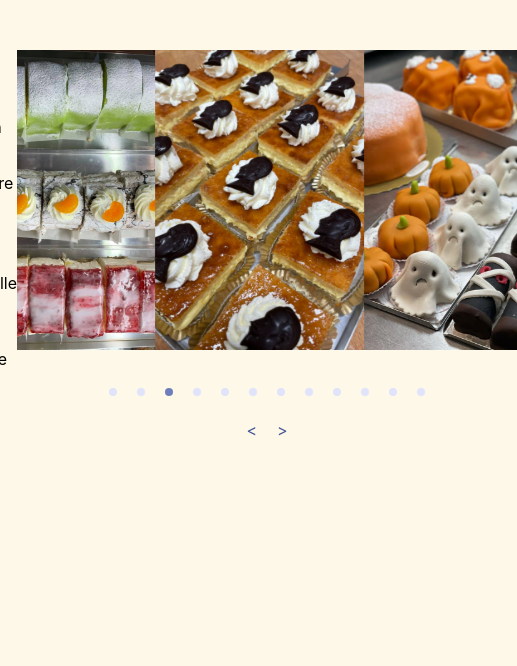
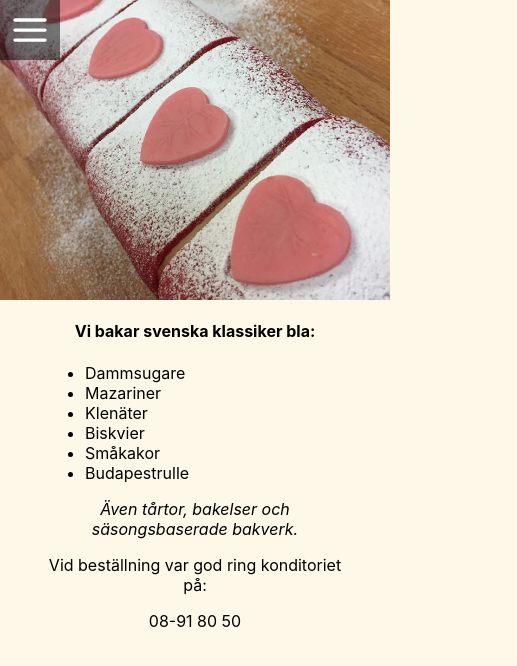
Before and after one commit to annaester/arstakonditori, a React (Create React App) app: page /konditori in a window 390 px wide. Shown: the top 666 px of the page, 517 px wide, since content can reach past the window. Built offline with nearby package versions, Linux system fonts and the light colour scheme.

Commit message:
built all mobilecomponents

```diff
--- a/src/App.js
+++ b/src/App.js
@@ -7,7 +7,7 @@ import BullarBrod from "components/BullarBrod";
 import Konditori from "components/Konditori";
 import Kontakt from "components/Kontakt";
 import Footer from "components/Footer";
-import Mobile from "components/Mobile";
+import MobileFirstP from "components/Mobilecomponents/MobileFirstP";
 import OmOss from "components/OmOss";
 
 export const App = () => {
@@ -19,7 +19,7 @@ export const App = () => {
       {isMobile && (
         <BrowserRouter>
           <Routes>
-            <Route path="/" element={<Mobile />} />
+            <Route path="/" element={<MobileFirstP />} />
             <Route path="/omoss" element={<OmOss />} />
             <Route path="/bullar" element={<BullarBrod />} />
             <Route path="/konditori" element={<Konditori />} />
--- a/src/components/BullarBrod.js
+++ b/src/components/BullarBrod.js
@@ -2,6 +2,8 @@ import React from "react";
 import AliceCarousel from "react-alice-carousel";
 import "react-alice-carousel/lib/alice-carousel.css";
 import styled from "styled-components";
+import MobileBuBr from "./Mobilecomponents/MobileBuBr";
+import { useMediaQuery } from "react-responsive";
 
 const BildSlider = styled.img`
   width: 500px;
@@ -38,7 +40,13 @@ const BakBox = styled.section`
 `;
 
 const BullarBrod = () => {
+  const isMobile = useMediaQuery({ query: "(max-width: 775px)" });
+  const isTabletOrBigger = useMediaQuery({ query: "(min-width: 776px)" });
+
   return (
+    <>
+      {isMobile && <MobileBuBr />}
+      {isTabletOrBigger && (
         <BakBox>
           <div>
             <p>Dagsfärsktbröd varje dag. Ett urval av vårt sortiment:</p>
@@ -54,6 +62,8 @@ const BullarBrod = () => {
 
           <BrodGallery />
         </BakBox>
+      )}
+    </>
   );
 };
 
--- a/src/components/Header.js
+++ b/src/components/Header.js
@@ -10,14 +10,14 @@ const HeaderBox = styled.section`
   justify-content: flex-end;
 `;
 
-const BackgroundImage = styled.image`
+const BackgroundImage = styled.img`
   background-image: url("./pictures/bakery front.jpeg");
   width: 100%;
   height: 500px;
   object-fit: cover;
   z-index: -1;
 `;
-const Logo = styled.image`
+const Logo = styled.img`
   background-image: url("./pictures/loga.jpg");
   position: absolute;
   border-radius: 50%;
--- a/src/components/Konditori.js
+++ b/src/components/Konditori.js
@@ -2,6 +2,8 @@ import React from "react";
 import AliceCarousel from "react-alice-carousel";
 import "react-alice-carousel/lib/alice-carousel.css";
 import styled from "styled-components";
+import { useMediaQuery } from "react-responsive";
+import MobileKonditori from "./Mobilecomponents/MobileKonditori";
 
 const BildSlider = styled.img`
   width: 500px;
@@ -40,7 +42,14 @@ const BakBox = styled.section`
 `;
 
 const Konditori = () => {
+  const isMobile = useMediaQuery({ query: "(max-width: 775px)" });
+  const isTabletOrBigger = useMediaQuery({ query: "(min-width: 776px)" });
+
   return (
+    <>
+      {isMobile && <MobileKonditori />}
+
+      {isTabletOrBigger && (
         <BakBox>
           <div>
             <p>Vi bakar svenska klassiker bla:</p>
@@ -57,6 +66,8 @@ const Konditori = () => {
 
           <KonditoriGallery />
         </BakBox>
+      )}
+    </>
   );
 };
 
--- a/src/components/Kontakt.js
+++ b/src/components/Kontakt.js
@@ -1,5 +1,7 @@
 import React from "react";
 import styled from "styled-components";
+import { useMediaQuery } from "react-responsive";
+import MobileKontakt from "./Mobilecomponents/MobilKontakt";
 
 const KontaktBox = styled.article`
   margin: 70px auto;
@@ -38,8 +40,13 @@ const LillaKBox = styled.div`
 `;
 
 const Kontakt = () => {
+  const isMobile = useMediaQuery({ query: "(max-width: 775px)" });
+  const isTabletOrBigger = useMediaQuery({ query: "(min-width: 776px)" });
+
   return (
     <>
+      {isMobile && <MobileKontakt />}
+      {isTabletOrBigger && (
         <KontaktBox>
           <StorKBox>
             <h1>Kontakt och öppettider:</h1>
@@ -65,6 +72,7 @@ const Kontakt = () => {
           </StorKBox>
           <img src="./pictures/Danny.jpeg" alt="ownerpic" />
         </KontaktBox>
+      )}
     </>
   );
 };
--- a/src/components/Mobile.js
+++ /dev/null
@@ -1,40 +0,0 @@
-import React from "react";
-import styled from "styled-components";
-import NavBarMobile from "./NavBarMobile";
-
-const HomeScreen = styled.div`
-  display: flex;
-  align-items: center;
-  justify-content: center;
-
-  img {
-    position: relative;
-    object-fit: scale-down;
-    z-index: -1;
-    height: 100vh;
-  }
-
-  p {
-    position: absolute;
-    width: 150px;
-    height: 150px;
-    background-image: url("./pictures/loga.jpg");
-    background-size: 150px 150px;
-    border-radius: 50%;
-    border: 1px solid white;
-  }
-`;
-
-const Mobile = () => {
-  return (
-    <>
-      <NavBarMobile />
-      <HomeScreen>
-        <p></p>
-        <img src="./pictures/budapest.jpeg" alt="backgroung" />
-      </HomeScreen>
-    </>
-  );
-};
-
-export default Mobile;
--- /dev/null
+++ b/src/components/Mobilecomponents/MobilKontakt.js
@@ -0,0 +1,65 @@
+import React from "react";
+import styled from "styled-components";
+import NavBarMobile from "./NavBarMobile";
+
+const KontaktBox = styled.section`
+  display: flex;
+  flex-direction: column;
+  align-items: center;
+
+  img {
+    height: 300px;
+    width: 100vw;
+    object-fit: cover;
+  }
+
+  div {
+    text-align: center;
+  }
+
+  a {
+    color: black;
+    text-decoration: none;
+  }
+
+  p {
+    margin: 2px;
+  }
+
+  h4 {
+    margin-bottom: 10px;
+  }
+`;
+
+const MobileKontakt = () => {
+  return (
+    <>
+      <NavBarMobile />
+      <KontaktBox>
+        <img
+          src="../pictures/171001-årsta-konditori-sthlm.jpeg"
+          alt="heartpic"
+        />
+        <section>
+          <div>
+            <h4>Öppettider:</h4>
+            <p>Mån-fre: 07.00-18:00</p>
+            <p>Lör: 08:00-16:00</p>
+            <p>Sön: 10:00-16:00</p>
+          </div>
+          <div>
+            <h4>Hitta hit:</h4>
+
+            <p>Årstavägen 51</p>
+            <p>120 54 Årsta</p>
+
+            <h4>Kontakt:</h4>
+            <a href="tel:+468-918050">08-91 80 50</a>
+          </div>
+        </section>
+      </KontaktBox>
+    </>
+  );
+};
+
+export default MobileKontakt;
--- /dev/null
+++ b/src/components/Mobilecomponents/MobileBuBr.js
@@ -0,0 +1,49 @@
+import React from "react";
+import styled from "styled-components";
+import NavBarMobile from "./NavBarMobile";
+
+const BrBuBox = styled.section`
+  display: flex;
+  flex-direction: column;
+  align-items: center;
+
+  img {
+    height: 300px;
+    width: 100vw;
+    object-fit: cover;
+  }
+
+  div {
+    text-align: center;
+    width: 300px;
+  }
+
+  ul {
+    text-align: left;
+  }
+`;
+
+const MobileBuBr = () => {
+  return (
+    <>
+      <NavBarMobile />
+      <BrBuBox>
+        <img src="../pictures/frallor.jpeg" alt="bröd" />
+        <div>
+          <h4>Dagsfärsktbröd varje dag.</h4>
+          <h4>Ett urval av vårt sortiment:</h4>
+          <ul>
+            <li>Limpor</li>
+            <li>Frallor</li>
+            <li>Bullar</li>
+            <li>Semlor</li>
+            <li>Släta bullar</li>
+            <li>Kransar</li>
+          </ul>
+        </div>
+      </BrBuBox>
+    </>
+  );
+};
+
+export default MobileBuBr;
--- /dev/null
+++ b/src/components/Mobilecomponents/MobileFirstP.js
@@ -0,0 +1,48 @@
+import React from "react";
+import styled from "styled-components";
+import NavBarMobile from "./NavBarMobile";
+
+const HomeScreen = styled.div`
+  display: flex;
+  justify-content: center;
+  /* align-content: center; */
+  align-items: center;
+  height: 100vh;
+  background-image: url(./pictures/budapest.jpeg);
+  background-size: cover;
+  background-position: center;
+  /* align-items: center;
+  justify-content: center; */
+
+  /* img {
+    position: relative;
+    object-fit: scale-down;
+    z-index: -1;
+    height: 100vh;
+    background-attachment: fixed;
+  } */
+
+  img {
+    /* position: absolute; */
+    width: 150px;
+    height: 150px;
+    /* background-image: url("./pictures/loga.jpg"); */
+    /* background-size: 150px 150px; */
+    border-radius: 50%;
+    border: 1px solid white;
+  }
+`;
+
+const Mobile = () => {
+  return (
+    <>
+      <NavBarMobile />
+      <HomeScreen>
+        <img src="./pictures/loga.jpg" alt="logo" />
+        {/* <img src="./pictures/budapest.jpeg" alt="backgroung" /> */}
+      </HomeScreen>
+    </>
+  );
+};
+
+export default Mobile;
--- /dev/null
+++ b/src/components/Mobilecomponents/MobileKonditori.js
@@ -0,0 +1,58 @@
+import React from "react";
+import styled from "styled-components";
+import NavBarMobile from "./NavBarMobile";
+
+const KondisBox = styled.section`
+  display: flex;
+  flex-direction: column;
+  align-items: center;
+
+  img {
+    height: 300px;
+    width: 100vw;
+    object-fit: cover;
+  }
+
+  div {
+    text-align: center;
+    width: 300px;
+  }
+
+  ul {
+    text-align: left;
+  }
+
+  a {
+    color: black;
+    text-decoration: none;
+  }
+`;
+
+const MobileKonditori = () => {
+  return (
+    <>
+      <NavBarMobile />
+      <KondisBox>
+        <img src="../pictures/hjärtan.jpeg" alt="hearts" />
+        <div>
+          <h4>Vi bakar svenska klassiker bla:</h4>
+          <ul>
+            <li>Dammsugare</li>
+            <li>Mazariner</li>
+            <li>Klenäter</li>
+            <li>Biskvier</li>
+            <li>Småkakor</li>
+            <li>Budapestrulle</li>
+          </ul>
+          <p>
+            <i>Även tårtor, bakelser och säsongsbaserade bakverk.</i>
+          </p>
+          <p>Vid beställning var god ring konditoriet på:</p>
+          <a href="tel:+468-918050">08-91 80 50</a>
+        </div>
+      </KondisBox>
+    </>
+  );
+};
+
+export default MobileKonditori;
--- a/src/components/NavBarMobile.js
+++ b/src/components/Mobilecomponents/NavBarMobile.js
@@ -34,14 +34,14 @@ const NavBarMobile = () => {
 
   const closeIcon = <VscClose size="40px" onClick={() => setOpen(!open)} />;
 
-  const closeMobNav = () => setOpen(false);
+  const closemobnav = () => setOpen(false);
 
   return (
     <MobileNavBox>
       {open ? closeIcon : hamburgerIcon}
       {open && (
         <>
-          <NavText to="/" closeMobNav={closeMobNav}>
+          <NavText to="/" closemobnav="closemobnav">
             HEM
           </NavText>
           <NavText to="/bullar">BRÖD &amp; BULLAR</NavText>
```
Lines whose indentation alone changed are shown as unchanged.
